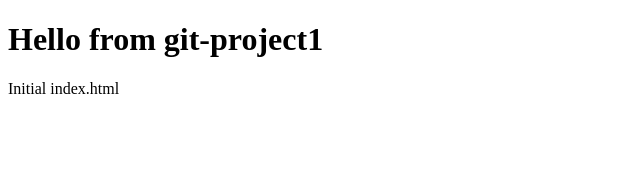
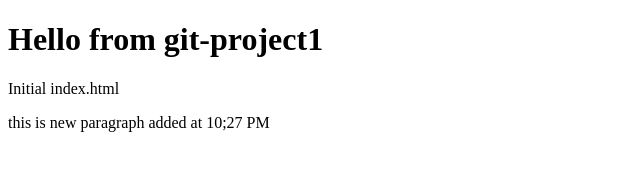
Before and after one commit to ateeqsarwar/myrepo-01, a plain HTML site: page index.html in a window 1280 px wide. Shown: the whole page, without its empty margins (0-640 px from the left). Drawn offline with Linux system fonts and the light colour scheme.

Commit message:
v10 eddit index at 10:27 PM 11/08/25

```diff
--- a/index.html
+++ b/index.html
@@ -7,5 +7,6 @@
 <body>
   <h1>Hello from git-project1</h1>
   <p>Initial index.html</p>
+  <p> this is new paragraph added at 10;27 PM </p>
 </body>
 </html>
```
